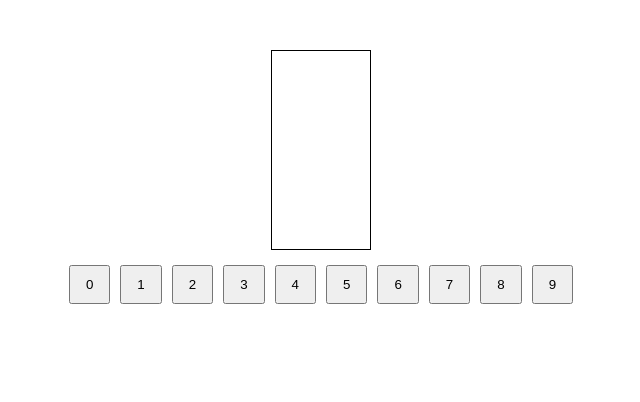
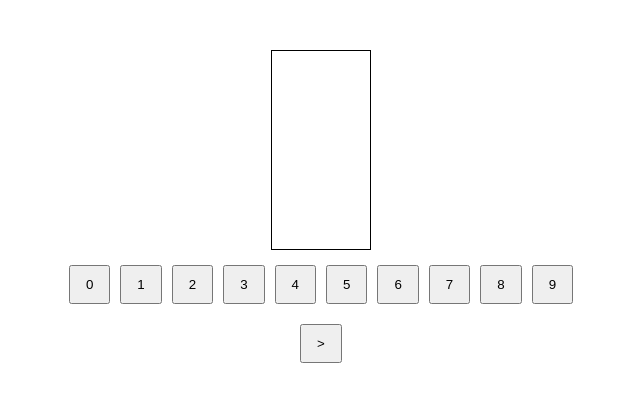
Before and after one commit to ArmaniEt/redux_locker, a React (Create React App) app: page / in a window 1280 px wide. Shown: the top 402 px of the page, without its empty margins (319-959 px from the left). Built offline with nearby package versions, Linux system fonts and the light colour scheme.

Commit message:
Done with logic to erase digit from our string, created another component Confirm for confirmation

```diff
--- a/src/components/Eraser/Eraser.css
+++ b/src/components/Eraser/Eraser.css
@@ -0,0 +1,11 @@
+.eraser_button_wrapper {
+    margin-top: 10px;
+    display: block;
+
+}
+
+.eraser_button {
+    padding: 10px 15px;
+    margin: 5px 5px;
+
+}
--- a/src/components/Eraser/Eraser.js
+++ b/src/components/Eraser/Eraser.js
@@ -1,9 +1,10 @@
-import React from 'react'
+import React from 'react';
+import './Eraser.css';
 
 
 const Eraser = (props) => {
-    return <div>
-        <button type="button">
+    return <div className="eraser_button_wrapper">
+        <button className="eraser_button" onClick={() => props.onDelete()} type="button">
             >
         </button>
     </div>
--- a/src/containers/Locker/Locker_api.js
+++ b/src/containers/Locker/Locker_api.js
@@ -26,6 +26,9 @@ class Locker extends Component {
                     key={currentVal}
                 />
             })}
+            <Eraser
+                onDelete={this.props.deleteDigit}
+            />
         </div>
     }
 }
@@ -41,7 +44,8 @@ const mapStateToProps = state => {
 // methods which have access to dispatch for updating state
 const mapDispatchToProps = dispatch => {
     return {
-        getInput: (value) => dispatch({type: "INPUT", value})
+        getInput: (value) => dispatch({type: "INPUT", value}),
+        deleteDigit: () => dispatch({type: "DELETE"})
     }
 };
 
--- a/src/store/reducer.js
+++ b/src/store/reducer.js
@@ -8,6 +8,8 @@ const reducer = (state = initialState, action) => {
     switch (action.type) {
         case "INPUT":
             return {...state, digits: (state.digits + action.value).substring(0, 4)};
+        case "DELETE":
+            return {...state, digits: state.digits.substr(0, state.digits.length - 1)};
         default:
             return state;
     }
```
Also changed, not shown: src/components/Confirm/Confirm.js (added, +11 -0 lines), src/components/Confirm/Confirm.css (added).
